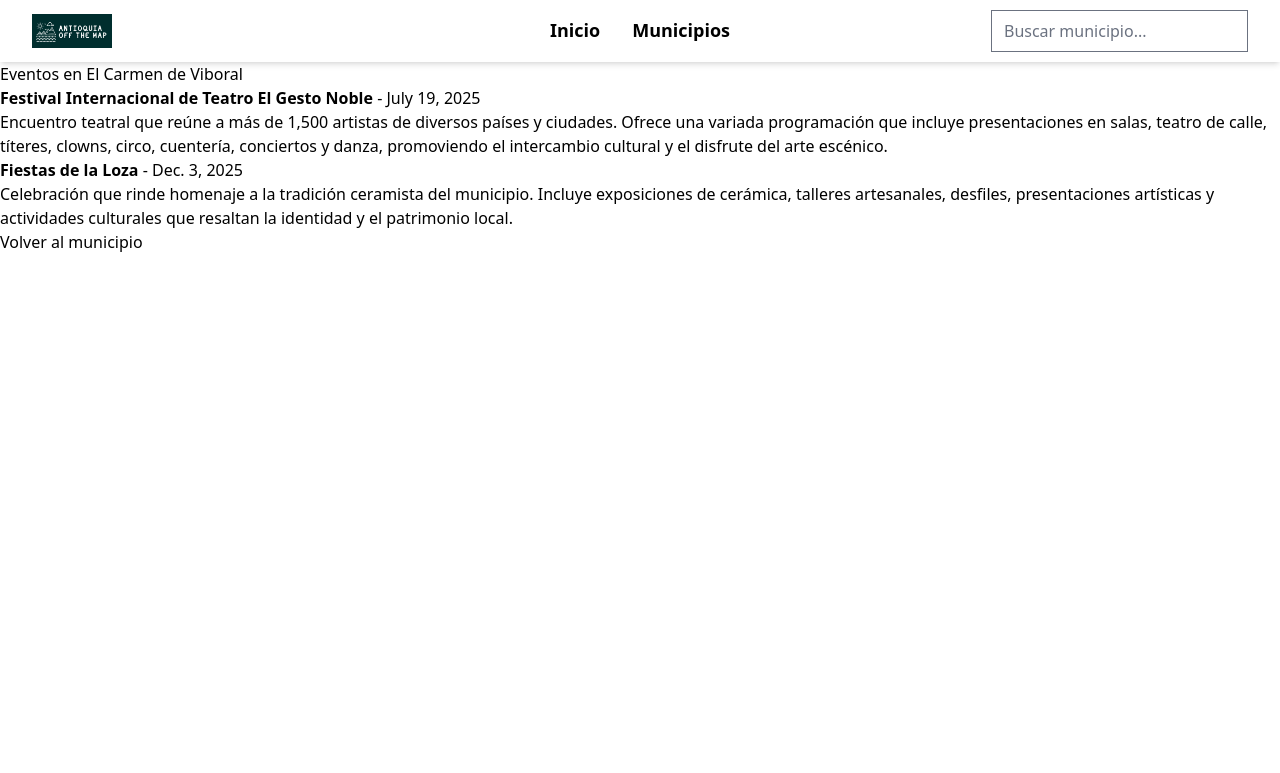
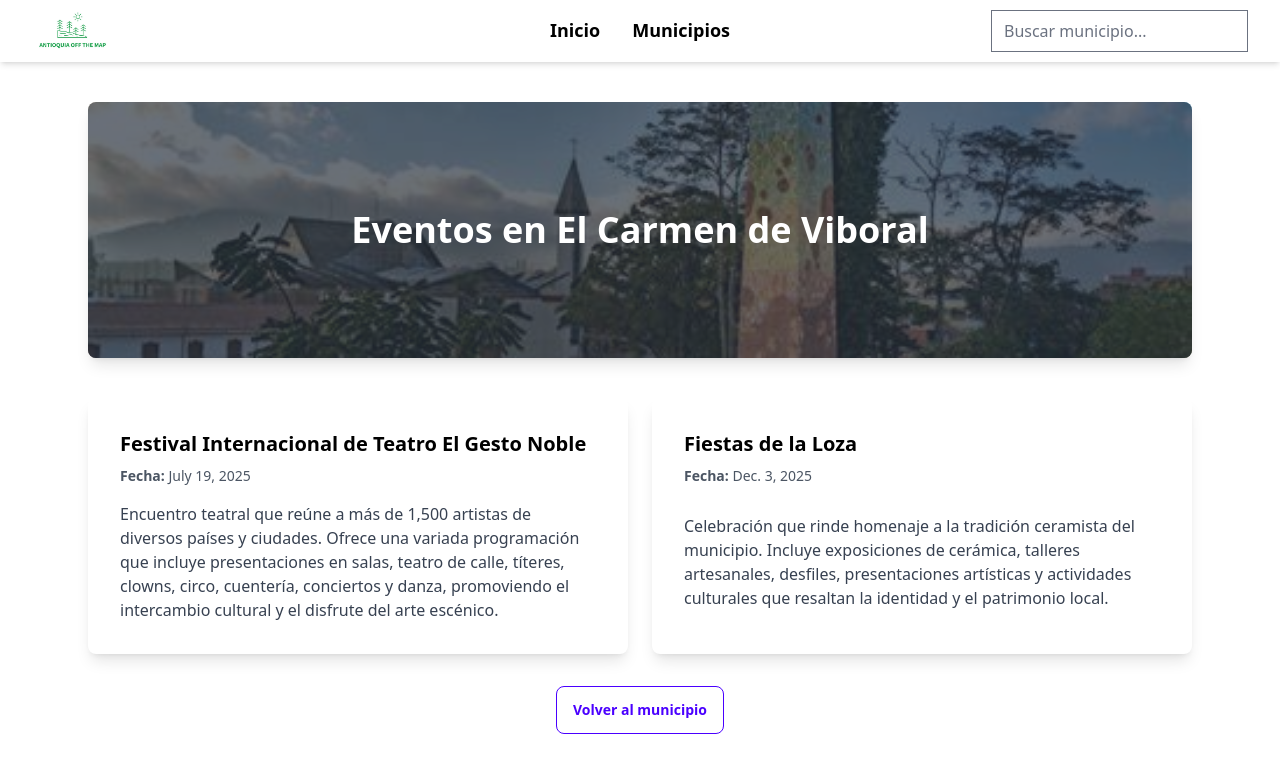
Before and after one commit to Maocampog1/Antioquia-Off-the-Map, a Django app: page /municipalities/2/events/ in a window 1280 px wide. Shown: the top 773 px of the page. Run offline with Django 5.2, Linux system fonts and the light colour scheme; data comes from the database, SQL or seed files in the repository; both versions use the stored data as it was after the commit; some libraries are stand-ins or nearby versions.

Commit message:
Update - Styled all the web app

```diff
--- a/destination/templates/municipality_events.html
+++ b/destination/templates/municipality_events.html
@@ -1,5 +1,3 @@
-{% include 'home.html'%}
-
 <!DOCTYPE html>
 <html lang="es">
 <head>
@@ -8,21 +6,49 @@
     <title>Eventos</title>
 </head>
 <body>
-    <h1>Eventos en {{ municipality.name }}</h1>
+    {% include 'home.html'%}
 
-    {% if events %}
-        <ul>
-            {% for event in events %}
-                <li>
-                    <strong>{{ event.name }}</strong> - {{ event.date }} <br>
-                    {{ event.description }}
-                </li>
-            {% endfor %}
-        </ul>
-    {% else %}
-        <p>No hay eventos programados en este municipio.</p>
-    {% endif %}
+    {% block content %}
+    <div class="max-w-6xl mx-auto px-6 py-10">
 
-    <a href="{% url 'municipality_detail' municipality.id %}">Volver al municipio</a>
+        <!-- Hero Section with Municipality Name -->
+        <div class="hero h-64 rounded-lg shadow-lg overflow-hidden" style="background-image: url('{{ municipality.image.url }}');">
+            <div class="hero-overlay bg-opacity-70"></div>
+            <div class="hero-content text-center text-white">
+                <h1 class="text-4xl font-bold">Eventos en {{ municipality.name }}</h1>
+            </div>
+        </div>
+
+        <!-- Events Section -->
+        <div class="mt-10">
+            {% if events %}
+                <div class="grid grid-cols-1 md:grid-cols-2 lg:grid-cols-2 gap-6">
+                    {% for event in events %}
+                    <div class="card bg-white shadow-lg rounded-lg overflow-hidden">
+                        <div class="card-body">
+                            <h2 class="card-title text-xl font-bold">{{ event.name }}</h2>
+                            <p class="text-gray-600 text-sm"><strong>Fecha:</strong> {{ event.date }}</p>
+                            <p class="text-gray-700 mt-2">{{ event.description }}</p>
+                        </div>
+                    </div>
+                    {% endfor %}
+                </div>
+            {% else %}
+                <!-- No Events Message -->
+                <div class="flex flex-col items-center text-center mt-10">
+                    <img src="" alt="No Events" class="w-64">
+                    <p class="text-gray-500 text-lg mt-4">No se encontraron eventos para este municipio.</p>
+                </div>
+            {% endif %}
+        </div>
+
+        <!-- Back Button -->
+        <div class="mt-8 text-center">
+            <a href="{% url 'municipality_detail' municipality.id %}" class="btn btn-outline btn-primary">Volver al municipio</a>
+        </div>
+
+    </div>
+    {% endblock %}
+
 </body>
 </html>
--- a/home/templates/home.html
+++ b/home/templates/home.html
@@ -13,7 +13,7 @@
         <!-- logo -->
         <h1 class="w-3/12">
             <a href="{% url 'landing' %}">
-                <img src="{% static 'logoo.jpeg' %}" alt="logo" class="w-20">
+                <img src="{% static 'logo2.jpeg' %}" alt="logo" class="w-20">
             </a>
         </h1>
 
--- a/theme/static/css/dist/styles.css
+++ b/theme/static/css/dist/styles.css
@@ -1138,6 +1165,69 @@ html {
   content: var(--tw-content);
 }
 
+.card {
+  position: relative;
+  display: flex;
+  flex-direction: column;
+  border-radius: var(--rounded-box, 1rem);
+}
+
+.card:focus {
+  outline: 2px solid transparent;
+  outline-offset: 2px;
+}
+
+.card-body {
+  display: flex;
+  flex: 1 1 auto;
+  flex-direction: column;
+  padding: var(--padding-card, 2rem);
+  gap: 0.5rem;
+}
+
+.card-body :where(p) {
+  flex-grow: 1;
+}
+
+.card figure {
+  display: flex;
+  align-items: center;
+  justify-content: center;
+}
+
+.card.image-full {
+  display: grid;
+}
+
+.card.image-full:before {
+  position: relative;
+  content: "";
+  z-index: 10;
+  border-radius: var(--rounded-box, 1rem);
+  --tw-bg-opacity: 1;
+  background-color: var(--fallback-n,oklch(var(--n)/var(--tw-bg-opacity)));
+  opacity: 0.75;
+}
+
+.card.image-full:before,
+    .card.image-full > * {
+  grid-column-start: 1;
+  grid-row-start: 1;
+}
+
+.card.image-full > figure img {
+  height: 100%;
+  -o-object-fit: cover;
+     object-fit: cover;
+}
+
+.card.image-full > .card-body {
+  position: relative;
+  z-index: 20;
+  --tw-text-opacity: 1;
+  color: var(--fallback-nc,oklch(var(--nc)/var(--tw-text-opacity)));
+}
+
 .checkbox {
   flex-shrink: 0;
   --chkbg: var(--fallback-bc,oklch(var(--bc)/1));
@@ -1333,6 +1504,38 @@ html {
   padding-right: 0.25rem;
   padding-top: 0.5rem;
   padding-bottom: 0.5rem;
+}
+
+.hero {
+  display: grid;
+  width: 100%;
+  place-items: center;
+  background-size: cover;
+  background-position: center;
+}
+
+.hero > * {
+  grid-column-start: 1;
+  grid-row-start: 1;
+}
+
+.hero-overlay {
+  grid-column-start: 1;
+  grid-row-start: 1;
+  height: 100%;
+  width: 100%;
+  background-color: var(--fallback-n,oklch(var(--n)/var(--tw-bg-opacity)));
+  --tw-bg-opacity: 0.5;
+}
+
+.hero-content {
+  z-index: 0;
+  display: flex;
+  align-items: center;
+  justify-content: center;
+  max-width: 80rem;
+  gap: 1rem;
+  padding: 1rem;
 }
 
 .input {
@@ -1648,6 +1899,25 @@ input.tab:checked + .tab-content,
   --glass-border-opacity: 15%;
 }
 
+.btn-outline {
+  border-color: currentColor;
+  background-color: transparent;
+  --tw-text-opacity: 1;
+  color: var(--fallback-bc,oklch(var(--bc)/var(--tw-text-opacity)));
+  --tw-shadow: 0 0 #0000;
+  --tw-shadow-colored: 0 0 #0000;
+  box-shadow: var(--tw-ring-offset-shadow, 0 0 #0000), var(--tw-ring-shadow, 0 0 #0000), var(--tw-shadow);
+}
+
+.btn-outline.btn-active {
+  --tw-border-opacity: 1;
+  border-color: var(--fallback-bc,oklch(var(--bc)/var(--tw-border-opacity)));
+  --tw-bg-opacity: 1;
+  background-color: var(--fallback-bc,oklch(var(--bc)/var(--tw-bg-opacity)));
+  --tw-text-opacity: 1;
+  color: var(--fallback-b1,oklch(var(--b1)/var(--tw-text-opacity)));
+}
+
 .btn-outline.btn-primary {
   --tw-text-opacity: 1;
   color: var(--fallback-p,oklch(var(--p)/var(--tw-text-opacity)));
@@ -1694,6 +2024,53 @@ input.tab:checked + .tab-content,
   100% {
     transform: scale(1);
   }
+}
+
+.card :where(figure:first-child) {
+  overflow: hidden;
+  border-start-start-radius: inherit;
+  border-start-end-radius: inherit;
+  border-end-start-radius: unset;
+  border-end-end-radius: unset;
+}
+
+.card :where(figure:last-child) {
+  overflow: hidden;
+  border-start-start-radius: unset;
+  border-start-end-radius: unset;
+  border-end-start-radius: inherit;
+  border-end-end-radius: inherit;
+}
+
+.card:focus-visible {
+  outline: 2px solid currentColor;
+  outline-offset: 2px;
+}
+
+.card.bordered {
+  border-width: 1px;
+  --tw-border-opacity: 1;
+  border-color: var(--fallback-b2,oklch(var(--b2)/var(--tw-border-opacity)));
+}
+
+.card.compact .card-body {
+  padding: 1rem;
+  font-size: 0.875rem;
+  line-height: 1.25rem;
+}
+
+.card-title {
+  display: flex;
+  align-items: center;
+  gap: 0.5rem;
+  font-size: 1.25rem;
+  line-height: 1.75rem;
+  font-weight: 600;
+}
+
+.card.image-full :where(figure) {
+  overflow: hidden;
+  border-radius: inherit;
 }
 
 .checkbox:focus {
@@ -2492,6 +2889,18 @@ details.collapse summary::-webkit-details-marker {
   margin-bottom: 2rem;
 }
 
+.mt-1 {
+  margin-top: 0.25rem;
+}
+
+.mt-6 {
+  margin-top: 1.5rem;
+}
+
+.mt-10 {
+  margin-top: 2.5rem;
+}
+
 .block {
   display: block;
 }
@@ -2536,6 +2945,14 @@ details.collapse summary::-webkit-details-marker {
   height: 15rem;
 }
 
+.h-56 {
+  height: 14rem;
+}
+
+.h-64 {
+  height: 16rem;
+}
+
 .w-20 {
   width: 5rem;
 }
@@ -2556,6 +2973,22 @@ details.collapse summary::-webkit-details-marker {
   width: 75%;
 }
 
+.w-64 {
+  width: 16rem;
+}
+
+.max-w-7xl {
+  max-width: 80rem;
+}
+
+.max-w-5xl {
+  max-width: 64rem;
+}
+
+.max-w-6xl {
+  max-width: 72rem;
+}
+
 .border-collapse {
   border-collapse: collapse;
 }
@@ -2620,6 +3053,16 @@ details.collapse summary::-webkit-details-marker {
   gap: 0.75rem;
 }
 
+.gap-6 {
+  gap: 1.5rem;
+}
+
+.space-x-4 > :not([hidden]) ~ :not([hidden]) {
+  --tw-space-x-reverse: 0;
+  margin-right: calc(1rem * var(--tw-space-x-reverse));
+  margin-left: calc(1rem * calc(1 - var(--tw-space-x-reverse)));
+}
+
 .overflow-hidden {
   overflow: hidden;
 }
@@ -2673,8 +3120,21 @@ details.collapse summary::-webkit-details-marker {
   background-color: rgb(229 231 235 / var(--tw-bg-opacity, 1));
 }
 
+.bg-blue-600 {
+  --tw-bg-opacity: 1;
+  background-color: rgb(37 99 235 / var(--tw-bg-opacity, 1));
+}
+
 .bg-opacity-50 {
   --tw-bg-opacity: 0.5;
+}
+
+.bg-opacity-60 {
+  --tw-bg-opacity: 0.6;
+}
+
+.bg-opacity-70 {
+  --tw-bg-opacity: 0.7;
 }
 
 .object-cover {
@@ -2708,6 +3172,26 @@ details.collapse summary::-webkit-details-marker {
   padding-right: 1rem;
 }
 
+.px-6 {
+  padding-left: 1.5rem;
+  padding-right: 1.5rem;
+}
+
+.py-10 {
+  padding-top: 2.5rem;
+  padding-bottom: 2.5rem;
+}
+
+.py-2 {
+  padding-top: 0.5rem;
+  padding-bottom: 0.5rem;
+}
+
+.py-5 {
+  padding-top: 1.25rem;
+  padding-bottom: 1.25rem;
+}
+
 .pt-20 {
   padding-top: 5rem;
 }
@@ -2749,6 +3233,16 @@ details.collapse summary::-webkit-details-marker {
   line-height: 1.25rem;
 }
 
+.text-4xl {
+  font-size: 2.25rem;
+  line-height: 2.5rem;
+}
+
+.text-xl {
+  font-size: 1.25rem;
+  line-height: 1.75rem;
+}
+
 .font-semibold {
   font-weight: 600;
 }
@@ -2793,6 +3287,16 @@ details.collapse summary::-webkit-details-marker {
 .text-blue-500 {
   --tw-text-opacity: 1;
   color: rgb(59 130 246 / var(--tw-text-opacity, 1));
+}
+
+.text-gray-600 {
+  --tw-text-opacity: 1;
+  color: rgb(75 85 99 / var(--tw-text-opacity, 1));
+}
+
+.text-gray-700 {
+  --tw-text-opacity: 1;
+  color: rgb(55 65 81 / var(--tw-text-opacity, 1));
 }
 
 .underline {
@@ -2859,6 +3386,10 @@ details.collapse summary::-webkit-details-marker {
     grid-template-columns: repeat(4, minmax(0, 1fr));
   }
 
+  .md\:grid-cols-2 {
+    grid-template-columns: repeat(2, minmax(0, 1fr));
+  }
+
   .md\:p-8 {
     padding: 2rem;
   }
@@ -2877,4 +3408,12 @@ details.collapse summary::-webkit-details-marker {
   .lg\:grid-cols-4 {
     grid-template-columns: repeat(4, minmax(0, 1fr));
   }
-}
+
+  .lg\:grid-cols-3 {
+    grid-template-columns: repeat(3, minmax(0, 1fr));
+  }
+
+  .lg\:grid-cols-2 {
+    grid-template-columns: repeat(2, minmax(0, 1fr));
+  }
+}
```
Also changed, not shown: other parts of theme/static/css/dist/styles.css (+267 -0 lines), destination/templates/municipalities_name_list.html (+41 -4 lines), destination/templates/municipality_detail.html (+32 -11 lines), destination/templates/municipality_list.html (+10 -0 lines), db.sqlite3, media/destination/municipalities/tamesis.jpg (added), static/logo2.jpeg (added).
